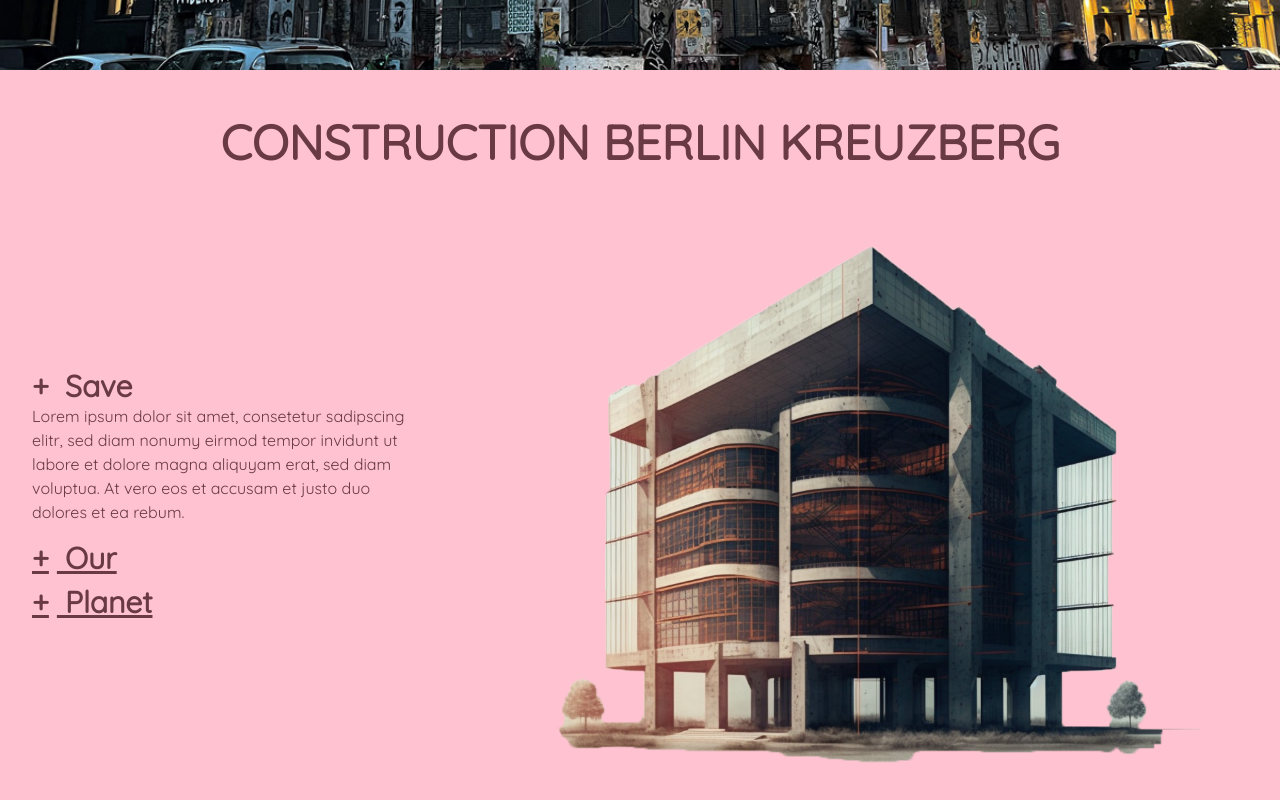
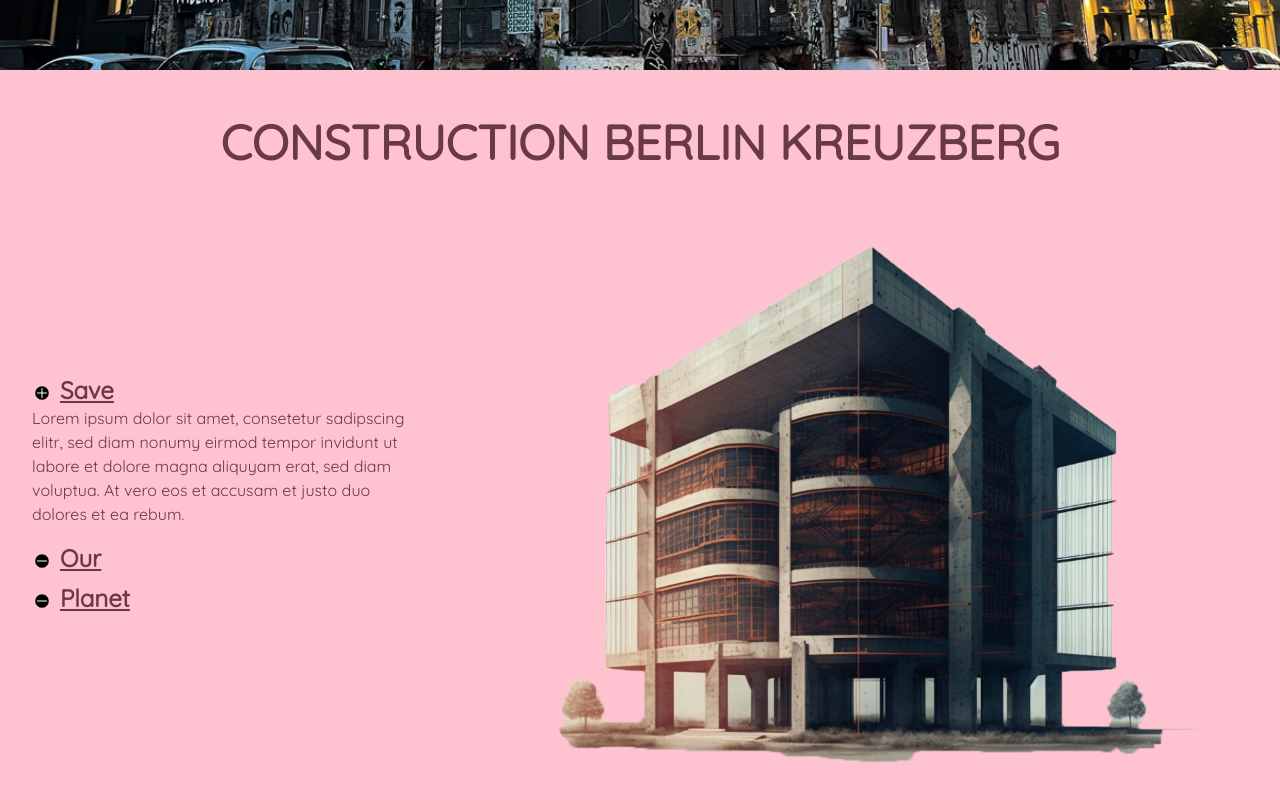
Before and after one commit to pweimann/new-construction-project, a Nuxt app: page / in a window 1280 px wide. Shown: the part 1346-2146 px from the top of the page. Built offline with nearby package versions, Linux system fonts and the light colour scheme.

Commit message:
add simple plus and minus svg icons. Depending on the toggle state of the tab nav item.

```diff
--- a/components/TabSection.vue
+++ b/components/TabSection.vue
@@ -10,9 +10,9 @@
           <li v-for='navItem in tabsNavList' @click='clickTabNavItem(navItem)'
               :class='isActiveItem(navItem) ? "tab-nav-item--active" : ""'
               class='tabs-nav-item text-dark-rosa my-2 ml-8 mr-4'>
-            <div class='text-3xl font-bold'><span
-              class='mr-2'>+</span>
-              {{ navItem.title }}
+            <div class='text-2xl font-bold'>
+              <img :src='isActiveItem(navItem) ? "plus-icon.svg": "minus-icon.svg"' class='tabs-nav-item-before inline-block mr-2'/>
+              <div class='tabs-nav-item-title inline-block'>{{ navItem.title }}</div>
             </div>
             <p class='text-dark-rosa text-1xl leading-normal mb-4' v-show='isActiveItem(navItem)'>
               {{ navItem.description }}</p>
@@ -82,11 +82,19 @@ const isActiveItem = (item: TabNavItem) => {
 
 .tabs-nav-item {
   cursor: pointer;
-  text-decoration: underline;
   transition: all 2s ease-in-out;
 }
 
-.tabs-nav-item:hover {
+.tabs-nav-item-title {
+  text-decoration: underline;
+}
+
+.tabs-nav-item-before {
+  width: 20px;
+  height: 20px;
+}
+
+.tabs-nav-item:hover .tabs-nav-item-title {
   text-decoration: none;
 }
 
```
Also changed, not shown: public/minus-icon.svg (added), public/plus-icon.svg (added).
